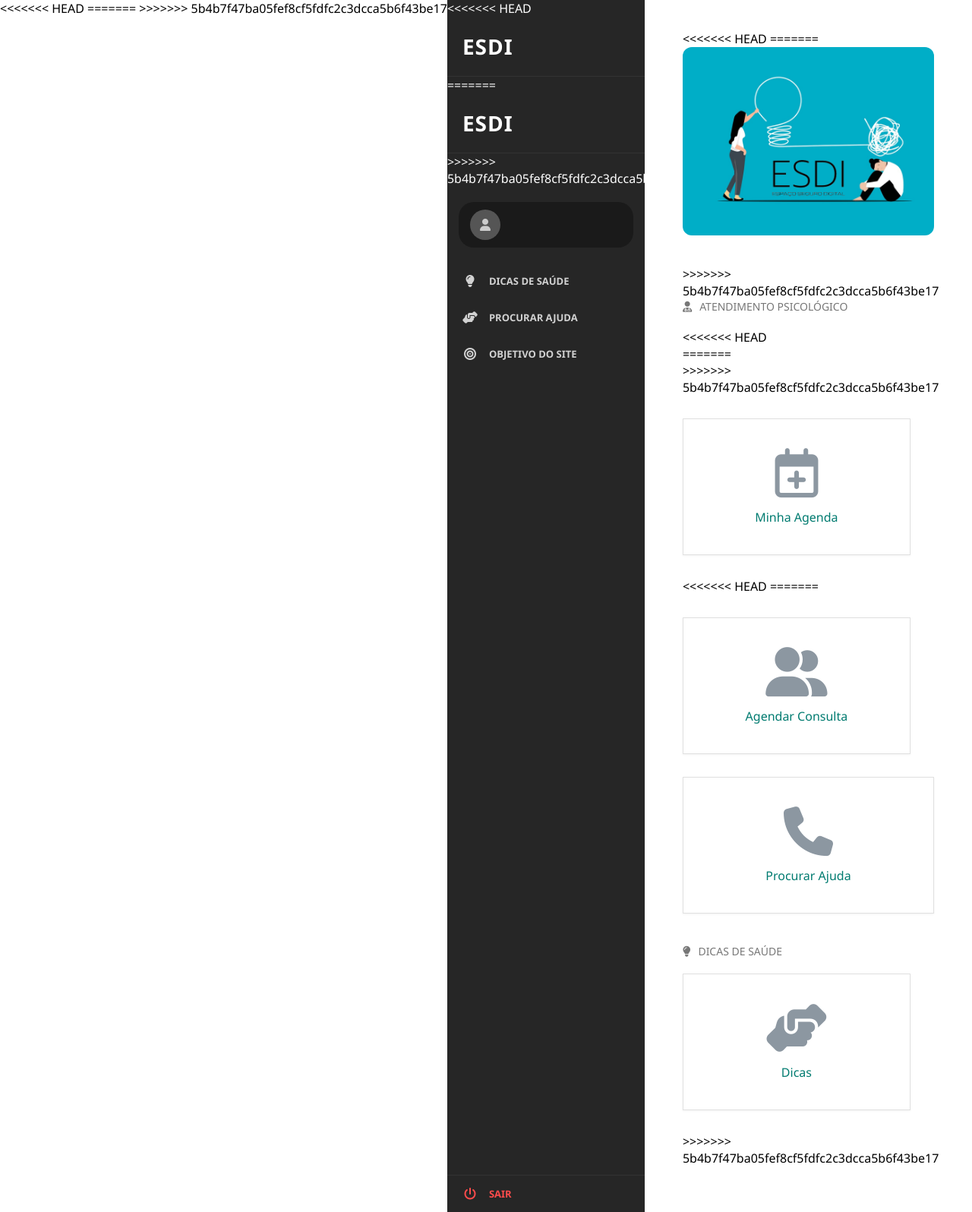
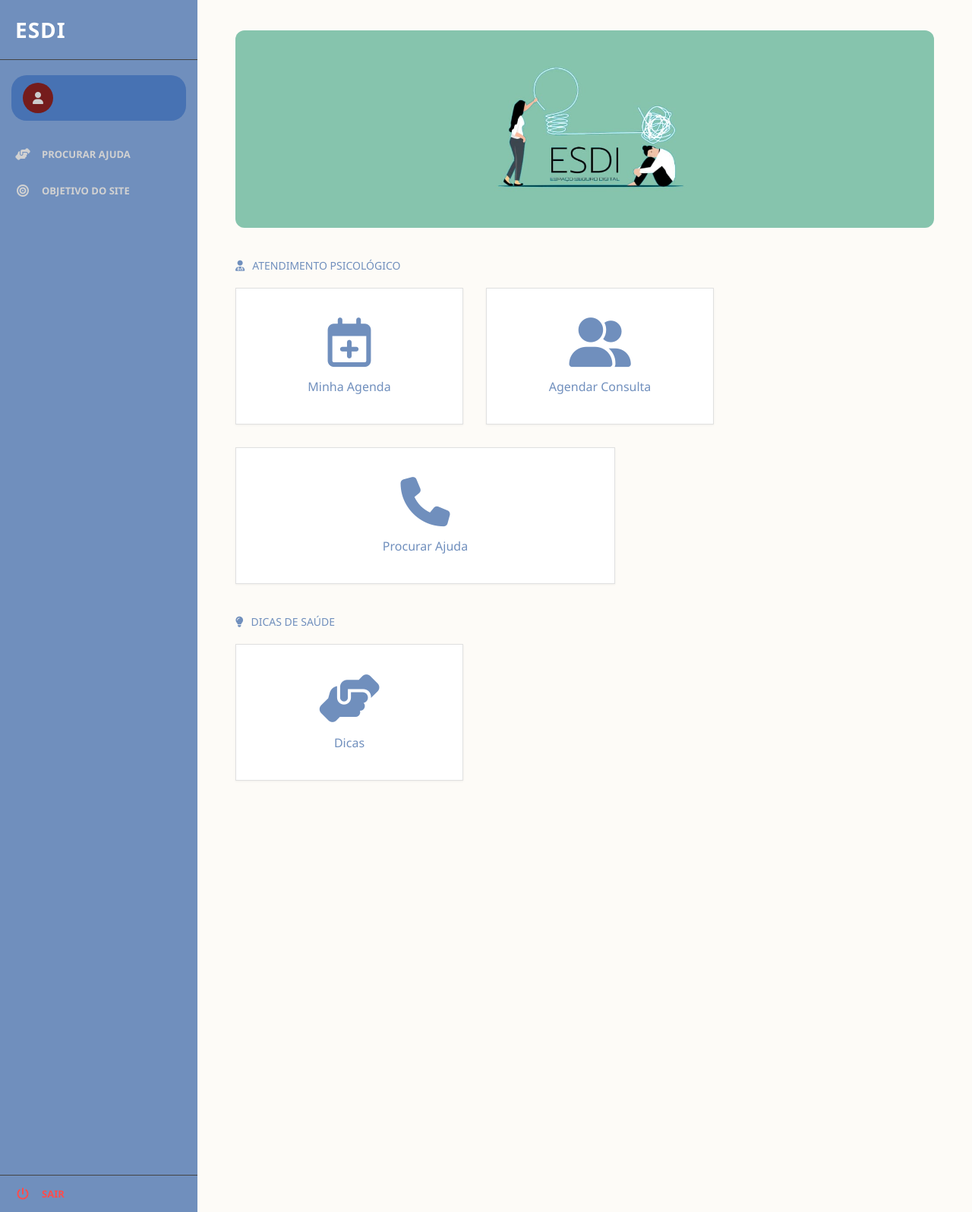
Before and after one commit to myndlynx/Espa-o-Seguro-Digital, a Flask app: template templates/aluno.html in a window 1280 px wide. Shown: the whole page at 76% size. Run offline with Flask 3, Linux system fonts and the light colour scheme; the template is opened without the code that fills it, so the values that code supplies are empty.

Commit message:
estilização pronta

```diff
--- a/static/css/styles.css
+++ b/static/css/styles.css
@@ -8,12 +8,12 @@
     display: flex;
     height: 100vh;
     font-family: 'Segoe UI', Tahoma, Geneva, Verdana, sans-serif;
-            background-color: #ffffff;
+    background-color: #f4f4f4;
 }
 
 .sidebar {
     width: 260px;
-            background-color: #262626;
+    background-color: #708fbd; /* alterado */
     color: #ffffff;
     display: flex;
     flex-direction: column;
@@ -23,7 +23,7 @@
 .sidebar-logo {
     font-size: 28px;
     padding: 20px;
-            border-bottom: 1px solid #333;
+    border-bottom: 1px solid #444;
     font-weight: bold;
     letter-spacing: 1px;
 }
@@ -32,7 +32,7 @@
     display: flex;
     align-items: center;
     gap: 15px;
-            background-color: #1a1a1a;
+    background-color: #4772b3;
     border-radius: 20px;
     padding: 10px 15px;
     margin: 20px 15px;
@@ -41,7 +41,7 @@
 .profile-pic {
     width: 40px;
     height: 40px;
-            background-color: #555;
+    background-color: #751c1c;
     border-radius: 50%;
     display: flex;
     justify-content: center;
@@ -51,7 +51,7 @@
 
 .profile-name {
     font-size: 13px;
-            color: #999;
+    color: #f5f5f5;
     line-height: 1.4;
 }
 
@@ -77,7 +77,7 @@
 }
 
 .sidebar-menu li a:hover {
-            background-color: #333;
+    background-color: #444;
     color: #fff;
 }
 
@@ -90,19 +90,19 @@
 .menu-sair {
     color: #ff4c4c !important;
     margin-top: auto;
-            border-top: 1px solid #333;
+    border-top: 1px solid #444;
 }
 
 .conteudo-principal {
     flex: 1;
-            background-color: #ffffff;
+    background-color: #fdfbf7;
     padding: 40px 50px;
     overflow-y: auto;
 }
 
 .secao-titulo {
     font-size: 14px;
-            color: #777;
+    color: #708fbd;
     text-transform: uppercase;
     margin-bottom: 20px;
     display: flex;
@@ -131,12 +131,12 @@
 
 .card-icon {
     font-size: 65px;
-            color: #8c97a1;
+    color: #708fbd;
     margin-bottom: 15px;
 }
 
 .card-title {
-            color: #007b70;
+    color: #708fbd;
     font-size: 16px;
     text-align: center;
 }
--- a/templates/aluno.html
+++ b/templates/aluno.html
@@ -4,165 +4,16 @@
     <meta charset="UTF-8">
     <title>Painel do Aluno</title>
     <link rel="stylesheet" href="https://cdnjs.cloudflare.com/ajax/libs/font-awesome/6.4.0/css/all.min.css">
-<<<<<<< HEAD
-    <style>
-        * {
-            box-sizing: border-box;
-        }
-
-        body {
-            margin: 0;
-            padding: 0;
-            display: flex;
-            height: 100vh;
-            font-family: 'Segoe UI', Tahoma, Geneva, Verdana, sans-serif;
-            background-color: #ffffff;
-        }
-
-        .sidebar {
-            width: 260px;
-            background-color: #262626;
-            color: #ffffff;
-            display: flex;
-            flex-direction: column;
-            box-shadow: 2px 0 5px rgba(0,0,0,0.1);
-        }
-
-        .sidebar-logo {
-            font-size: 28px;
-            padding: 20px;
-            border-bottom: 1px solid #333;
-            font-weight: bold;
-            letter-spacing: 1px;
-        }
-
-        .sidebar-profile {
-            display: flex;
-            align-items: center;
-            gap: 15px;
-            background-color: #1a1a1a;
-            border-radius: 20px;
-            padding: 10px 15px;
-            margin: 20px 15px;
-        }
-
-        .profile-pic {
-            width: 40px;
-            height: 40px;
-            background-color: #555;
-            border-radius: 50%;
-            display: flex;
-            justify-content: center;
-            align-items: center;
-            overflow: hidden;
-        }
-
-        .profile-name {
-            font-size: 13px;
-            color: #999;
-            line-height: 1.4;
-        }
-
-        .sidebar-menu {
-            list-style: none;
-            padding: 0;
-            margin: 0;
-            flex-grow: 1;
-            display: flex;
-            flex-direction: column;
-        }
-
-        .sidebar-menu li a {
-            display: flex;
-            align-items: center;
-            gap: 15px;
-            padding: 15px 20px;
-            color: #d1d1d1;
-            text-decoration: none;
-            font-size: 13px;
-            font-weight: bold;
-            transition: background 0.2s;
-        }
-
-        .sidebar-menu li a:hover {
-            background-color: #333;
-            color: #fff;
-        }
-
-        .sidebar-menu li a i {
-            width: 20px;
-            text-align: center;
-            font-size: 16px;
-        }
-
-        .menu-sair {
-            color: #ff4c4c !important;
-            margin-top: auto;
-            border-top: 1px solid #333;
-        }
-
-        .conteudo-principal {
-            flex: 1;
-            background-color: #ffffff;
-            padding: 40px 50px;
-            overflow-y: auto;
-        }
-
-        .secao-titulo {
-            font-size: 14px;
-            color: #777;
-            text-transform: uppercase;
-            margin-bottom: 20px;
-            display: flex;
-            align-items: center;
-            gap: 10px;
-        }
-
-        .card-suap {
-            width: 240px;
-            height: 180px;
-            border: 1px solid #e0e0e0;
-            background-color: #ffffff;
-            display: flex;
-            flex-direction: column;
-            justify-content: center;
-            align-items: center;
-            text-decoration: none;
-            padding: 20px;
-            box-shadow: 0 1px 3px rgba(0,0,0,0.05);
-            transition: 0.2s;
-        }
-
-        .card-suap:hover {
-            box-shadow: 0 4px 10px rgba(0,0,0,0.1);
-        }
-
-        .card-icon {
-            font-size: 65px;
-            color: #8c97a1;
-            margin-bottom: 15px;
-        }
-
-        .card-title {
-            color: #007b70;
-            font-size: 16px;
-            text-align: center;
-        }
-    </style>
-=======
     <link rel="stylesheet" href="/static/css/styles.css">
->>>>>>> 5b4b7f47ba05fef8cf5fdfc2c3dcca5b6f43be17
 </head>
 <body>
 
     <aside class="sidebar">
-<<<<<<< HEAD
+
         <div class="sidebar-logo">
             ESDI
         </div>
-=======
-        <div class="sidebar-logo">ESDI</div>
->>>>>>> 5b4b7f47ba05fef8cf5fdfc2c3dcca5b6f43be17
+
 
         <div class="sidebar-profile">
             <div class="profile-pic">
@@ -175,7 +26,6 @@
         </div>
 
         <ul class="sidebar-menu">
-            <li><a href="{{ url_for('dicas') }}"><i class="fa-solid fa-lightbulb"></i> DICAS DE SAÚDE</a></li>
             <li><a href="{{ url_for('ajuda') }}"><i class="fa-solid fa-handshake-angle"></i> PROCURAR AJUDA</a></li>
             <li><a href="{{ url_for('objetivo') }}"><i class="fa-solid fa-bullseye"></i> OBJETIVO DO SITE</a></li>
             <li style="margin-top: auto;">
@@ -185,14 +35,11 @@
     </aside>
 
     <main class="conteudo-principal">
-<<<<<<< HEAD
-
-=======
 
         <!-- IMAGEM NO TOPO -->
         <div style="width: 100%; margin-bottom: 40px;">
             <img
-                src="/static/imagens/Imagem_tela.png"
+                src="/static/imagens/Imagem_tela.jpeg"
                 alt="ESDI - Espaço Seguro Digital"
                 style="
                     width: 100%;
@@ -205,22 +52,18 @@
         </div>
 
         <!-- ATENDIMENTO PSICOLÓGICO -->
->>>>>>> 5b4b7f47ba05fef8cf5fdfc2c3dcca5b6f43be17
         <div class="secao-titulo">
             <i class="fa-solid fa-user-doctor"></i> ATENDIMENTO PSICOLÓGICO
         </div>
 
-<<<<<<< HEAD
         <div>
-=======
         <div style="display: flex; gap: 30px; flex-wrap: wrap;">
->>>>>>> 5b4b7f47ba05fef8cf5fdfc2c3dcca5b6f43be17
+
             <a href="{{ url_for('agenda') }}" class="card-suap">
                 <i class="fa-regular fa-calendar-plus card-icon"></i>
                 <span class="card-title">Minha Agenda</span>
             </a>
-<<<<<<< HEAD
-=======
+
 
             <a href="{{ url_for('consultas') }}" class="card-suap">
                 <i class="fa-solid fa-user-group card-icon"></i>
@@ -243,7 +86,7 @@
                 <i class="fa-solid fa-handshake-angle card-icon"></i>
                 <span class="card-title">Dicas</span>
             </a>
->>>>>>> 5b4b7f47ba05fef8cf5fdfc2c3dcca5b6f43be17
+
         </div>
 
     </main>
```
Also changed, not shown: static/imagens/Imagem_tela.jpeg (added), static/imagens/Imagem_tela.png (deleted). Lines whose indentation alone changed are shown as unchanged.
